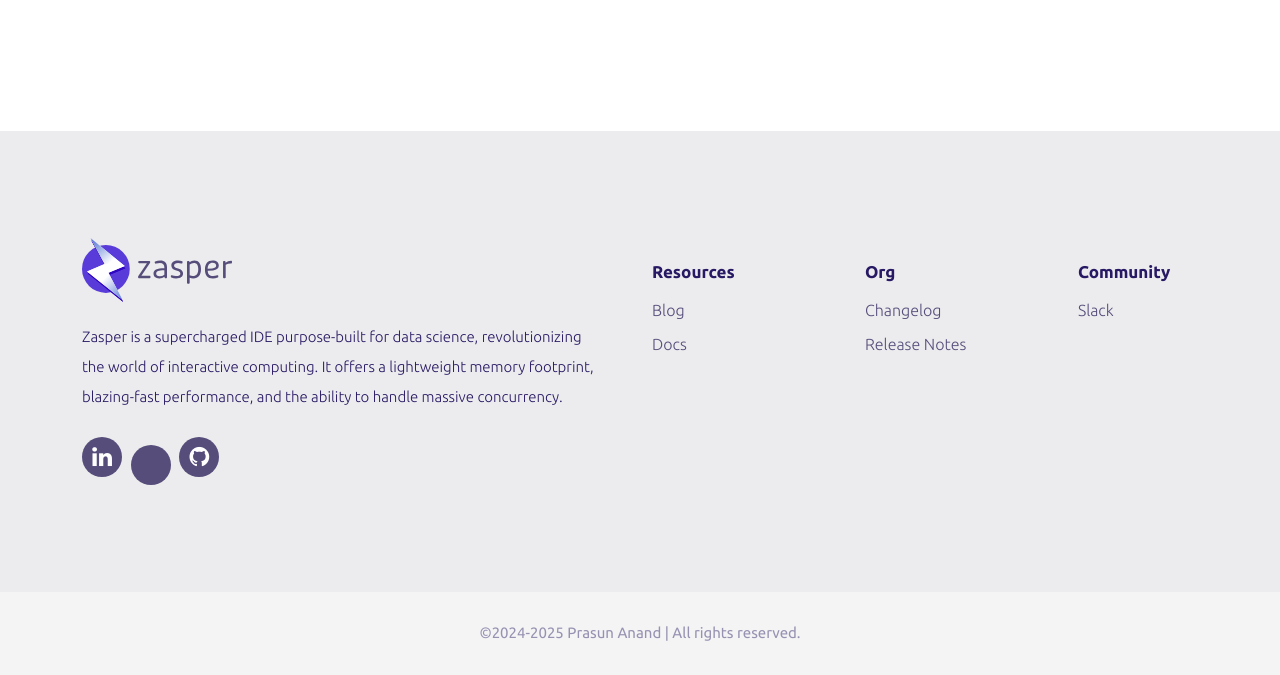
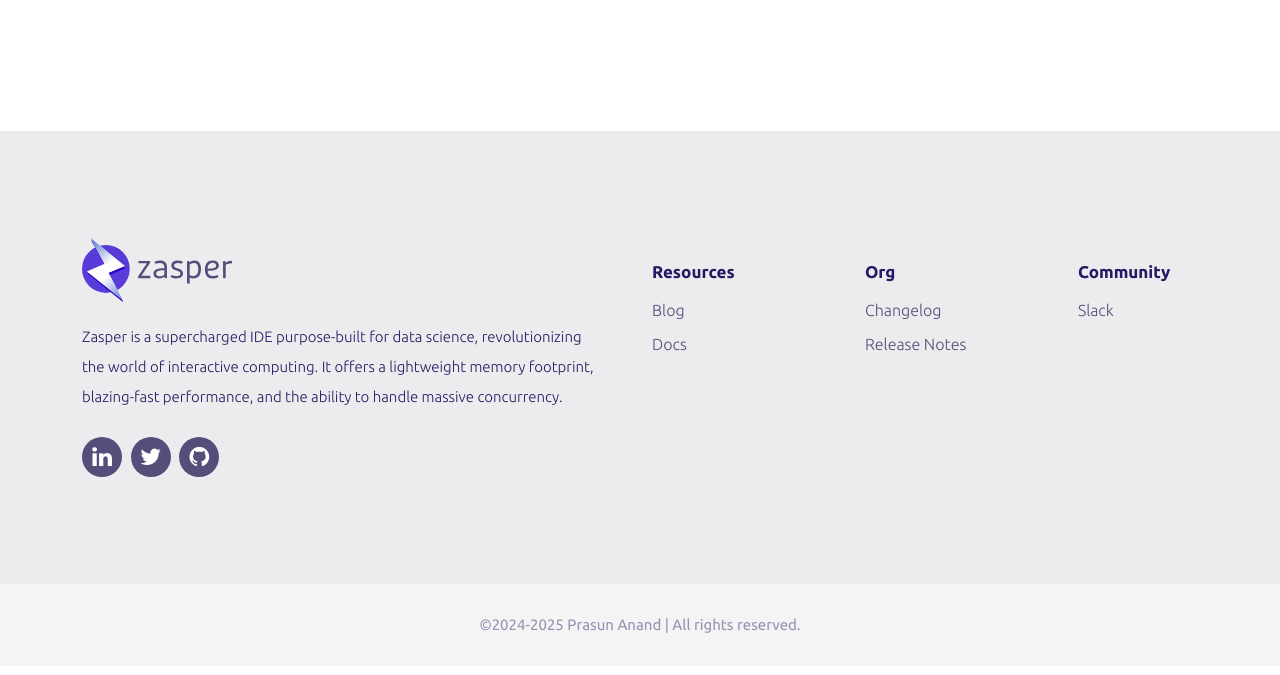
Before and after one commit to zasper-io/zasper-io.github.io, a Jekyll site: the page built from index.md, in a window 1280 px wide. Shown: the part 3650-4325 px from the top of the page. Built offline with Jekyll 4.4.1, drawn with Linux system fonts in a browser that asks for light colours; nearby versions of some CDN libraries.

Commit message:
update links

```diff
--- a/_includes/footer.html
+++ b/_includes/footer.html
@@ -12,7 +12,7 @@
               </div>
               <div class="footer-social wow fadeInUp" data-wow-delay="0.3s">
                 <a href="https://www.linkedin.com/company/zasper"><i class="fa fa-linkedin" aria-hidden="true"></i></a>
-                <a href="https://x.com/zasper_io/"><i class="fa fa-x" aria-hidden="true"></i></a>
+                <a href="https://x.com/zasper_io/"><i class="fa fa-twitter" aria-hidden="true"></i></a>
                 <a href="https://github.com/zasperio"><i class="fa fa-github" aria-hidden="true"></i></a>
               </div>
             </div>
```
